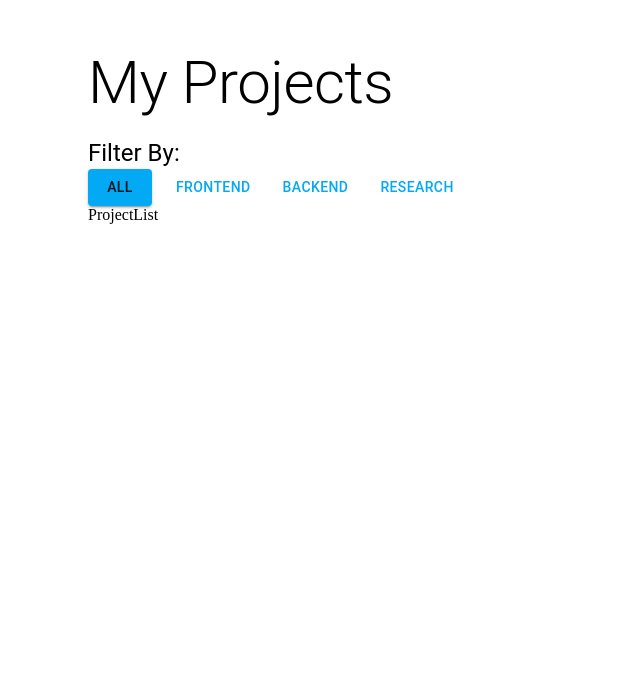
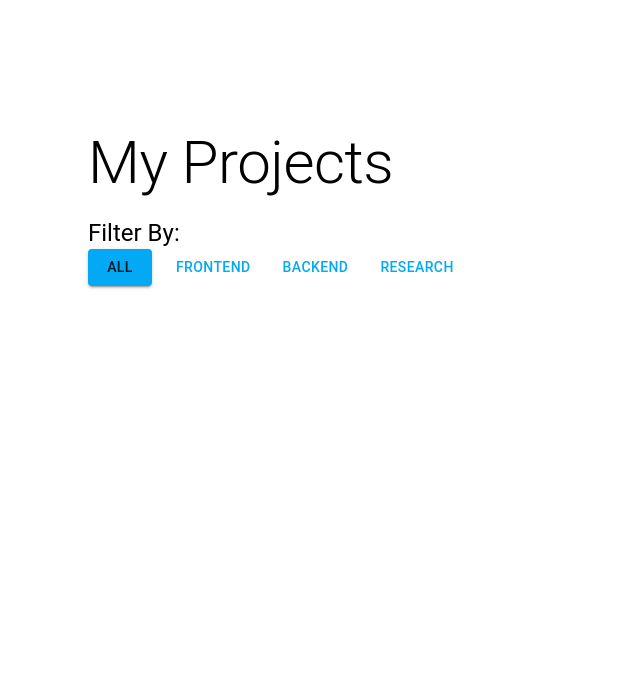
Before and after one commit to couvq/Portfolio-Site-V.2, a React (Create React App) app in the folder portfolio-site-v2/: page / in a window 1280 px wide. Shown: the part 1913-2600 px from the top of the page, without its empty margins (0-640 px from the left). Built offline with nearby package versions, Linux system fonts and the light colour scheme.

Commit message:
added top margin of 5rem to about and project, don't need a project list component

```diff
--- a/portfolio-site-v2/src/components/About/About.js
+++ b/portfolio-site-v2/src/components/About/About.js
@@ -14,7 +14,7 @@ const About = ({ language }) => {
         width: "100vw",
         height: "100vh",
         padding: "2.5rem 5rem",
-        marginTop: "2rem",
+        marginTop: "5rem",
         display: "flex",
         justifyContent: "center",
         alignItems: "center",
--- a/portfolio-site-v2/src/components/Projects/ProjectList.js
+++ /dev/null
@@ -1,12 +0,0 @@
-// This component is responsible for grabbing our data from ProjectData and rendering ProjectCards from that data
-import React from 'react';
-
-const ProjectList = () => {
-
-
-  return (
-    <div>ProjectList</div>
-  );
-}
-
-export default ProjectList;
--- a/portfolio-site-v2/src/components/Projects/Projects.js
+++ b/portfolio-site-v2/src/components/Projects/Projects.js
@@ -1,8 +1,6 @@
 
 import { Button, Stack, Typography } from '@mui/material';
 import React from 'react';
-
-import ProjectList from './ProjectList';
 
 const Projects = () => {
 
@@ -11,7 +9,8 @@ const Projects = () => {
     style={{
       padding: '2.5rem 5rem',
       width: '100vw',
-      height: '100vh'
+      height: '100vh',
+      marginTop: '5rem'
     }}
     >
     <Typography variant="h2">My Projects</Typography>
@@ -23,7 +22,7 @@ const Projects = () => {
       <Button>Backend</Button>
       <Button>Research</Button>
     </Stack>
-    <ProjectList />
+    {/* TODO: This is where our project cards will be rendered*/}
     </div>
   );
 }
```
